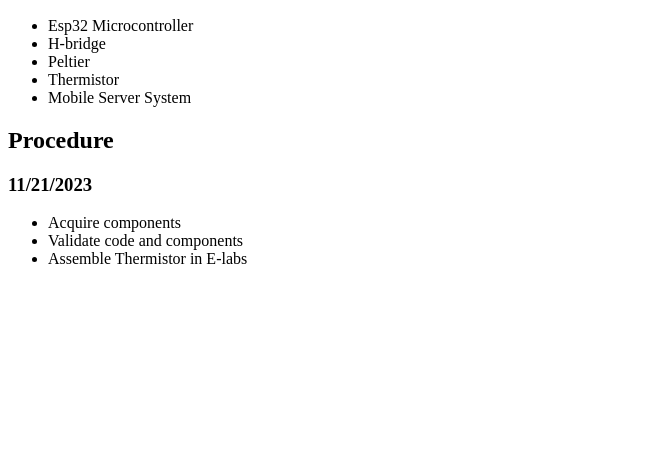
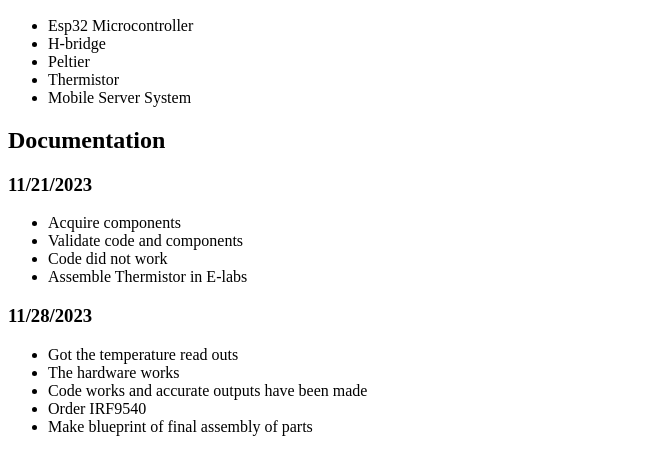
Before and after one commit to cntran3/AME494-598FP, a plain HTML site: page documentation.html in a window 1280 px wide. Shown: the part 110-584 px from the top of the page, without its empty margins (0-660 px from the left). Drawn offline with Linux system fonts and the light colour scheme.

Commit message:
Rename and Documentation

```diff
--- a/procedures.html
+++ b/documentation.html
@@ -19,13 +19,23 @@
             <li>Mobile Server System</li>
         </ul>
 
-        <h2>Procedure</h2>
+        <h2>Documentation</h2>
 
         <h3>11/21/2023</h3>
         <ul>
             <li>Acquire components</li>
             <li>Validate code and components</li>
+            <li>Code did not work </li>
             <li>Assemble Thermistor in E-labs</li>
+        </ul>
+
+        <h3>11/28/2023</h3>
+        <ul>
+            <li>Got the temperature read outs</li>
+            <li>The hardware works </li>
+            <li>Code works and accurate outputs have been made</li>
+            <li>Order IRF9540</li>
+            <li>Make blueprint of final assembly of parts</li>
         </ul>
 
 
```
